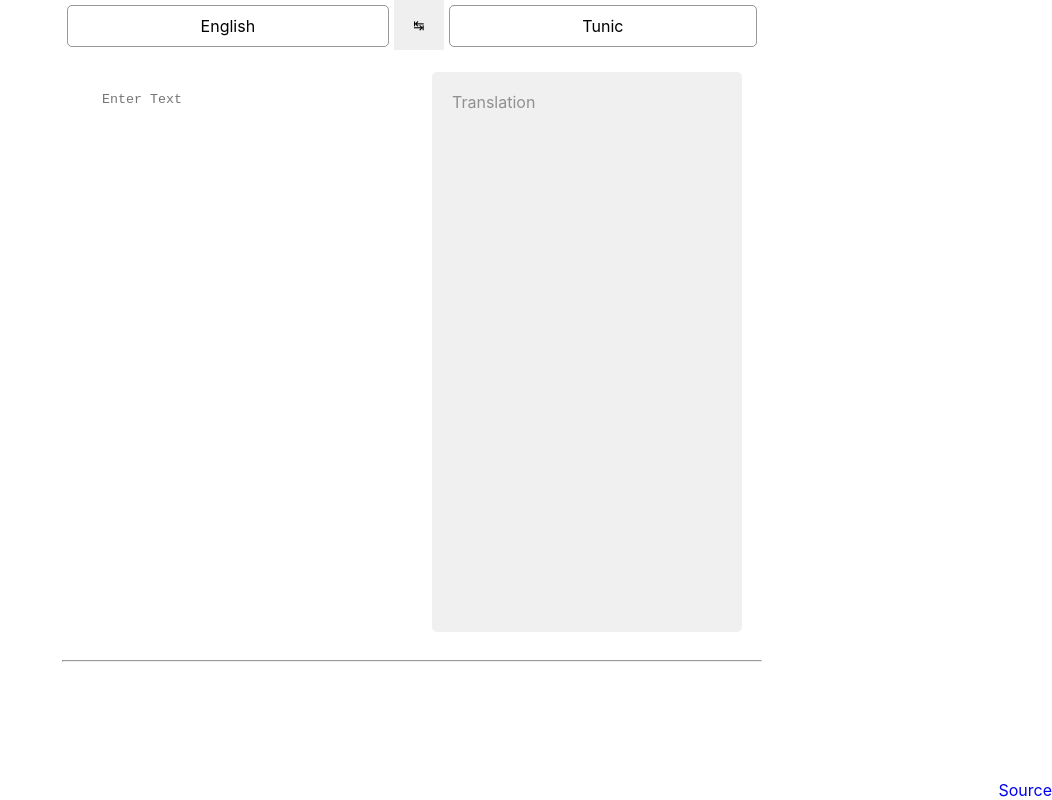
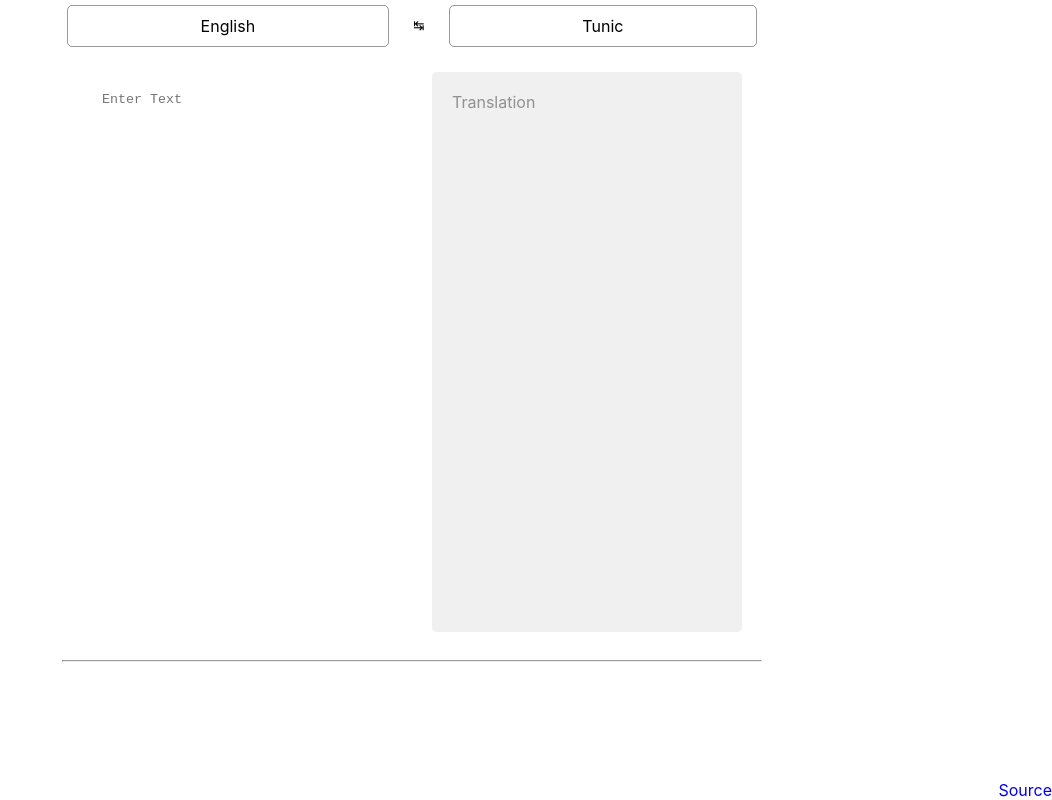
Before and after one commit to Yi-Jiahe/tunic_language, a React (Create React App) app in the folder client/: page / in a window 1280 px wide. Shown: the whole page, without its empty margins (228-1280 px from the left). Built offline with nearby package versions, Linux system fonts and the light colour scheme; no server answers.

Commit message:
Correct background css for switch button

```diff
--- a/client/src/Translate.css
+++ b/client/src/Translate.css
@@ -9,7 +9,7 @@
 }
 
 .tunic .text-area {
-    background: rgb(240, 240, 240);
+    background-color: rgb(240, 240, 240);
     border-radius: 5px;
 }
 
@@ -67,6 +67,6 @@
 #swap-languages-button {
     width: 50px;
     height: 50px;
-    background-color: none;
+    background: none;
     border: none;
 }
```
